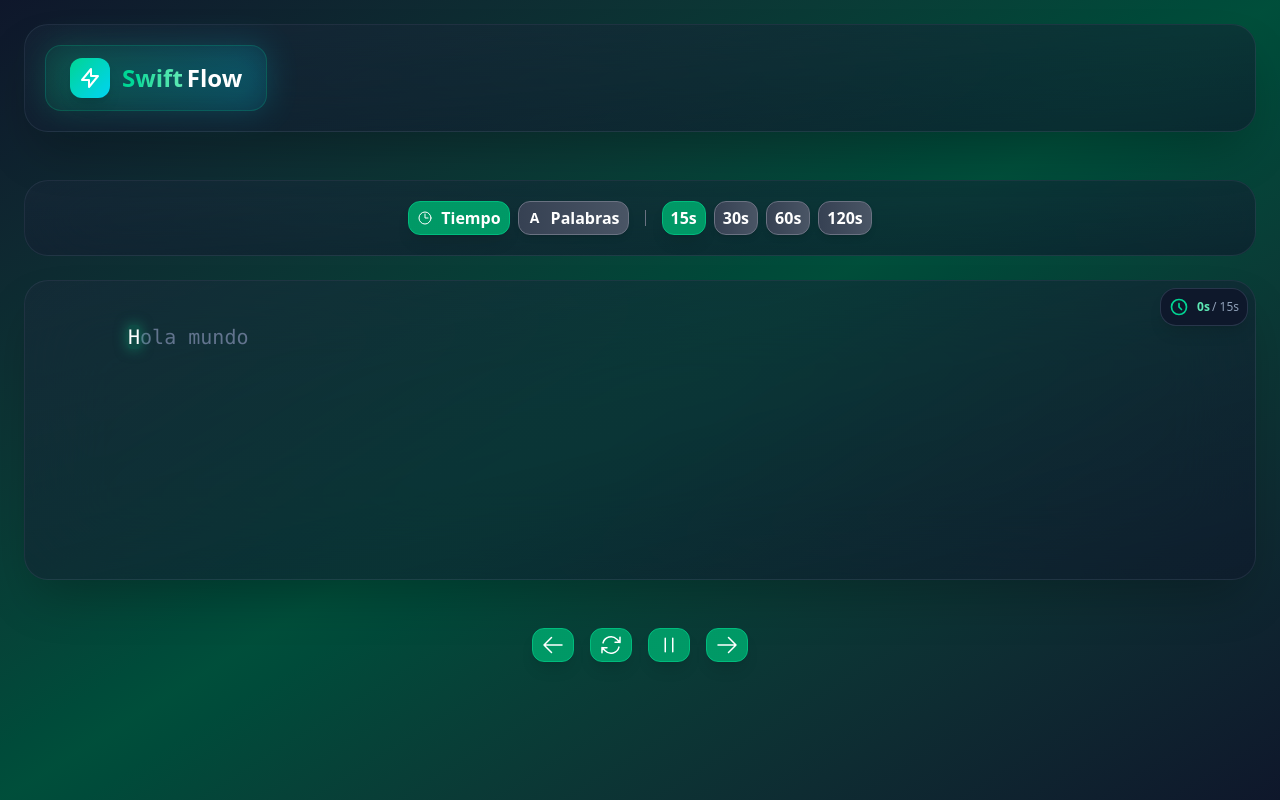
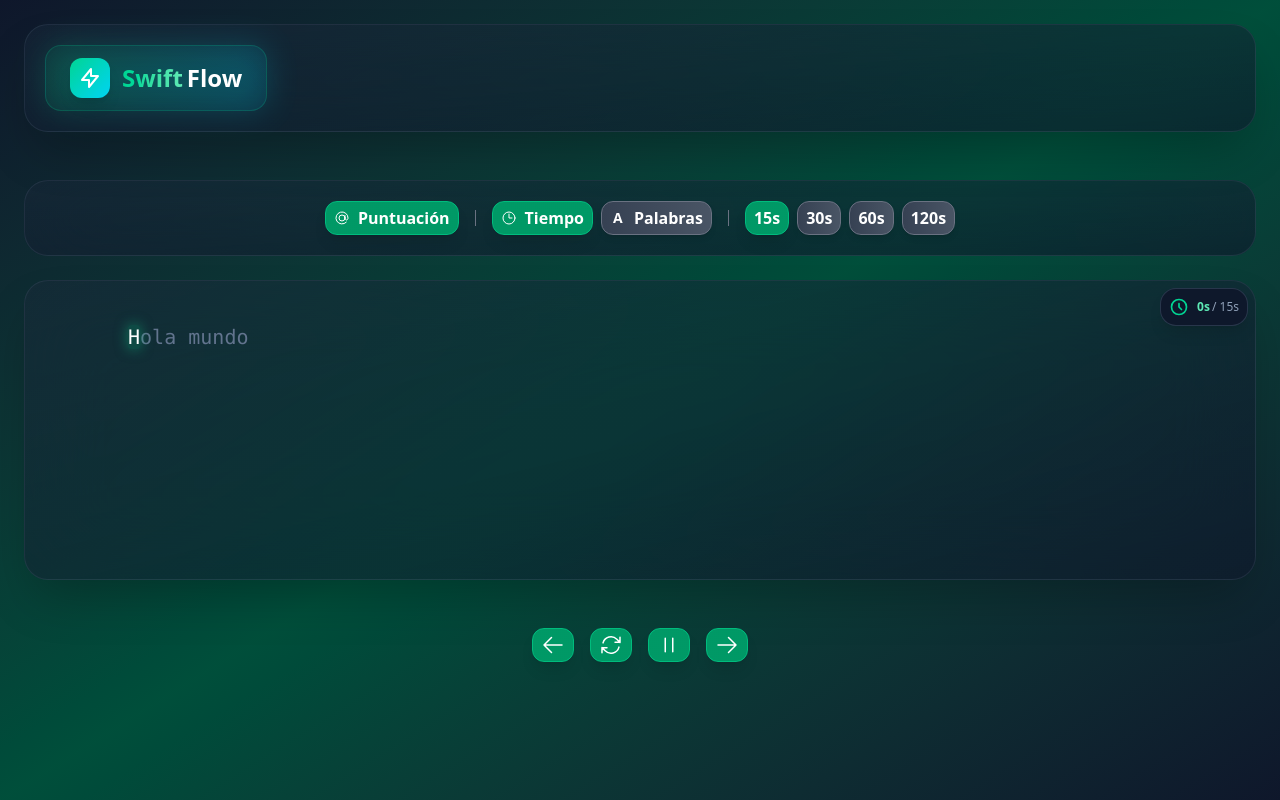
Before and after one commit to DjGarcia4/SwiftFlow, a Vue app: page / in a window 1280 px wide. Built offline with nearby package versions, Linux system fonts and the light colour scheme.

Commit message:
Add content type selection to ToolBar component; implement punctuation and number options with corresponding icon buttons. Enhance ParagraphToType component with completion message and global keydown listener for session restart. Update config store to manage content types and formatting logic.

```diff
--- a/src/components/ParagraphToType.vue
+++ b/src/components/ParagraphToType.vue
@@ -97,6 +97,31 @@
         </div>
       </Transition>
     </div>
+
+    <!-- Completion Message -->
+    <Transition
+      enter-active-class="transition-all duration-600 ease-out delay-400"
+      enter-from-class="opacity-0 scale-95 translate-y-4"
+      enter-to-class="opacity-100 scale-100 translate-y-0"
+      leave-active-class="transition-all duration-300 ease-in"
+      leave-from-class="opacity-100 scale-100 translate-y-0"
+      leave-to-class="opacity-0 scale-95 translate-y-4"
+    >
+      <div v-if="isCompleted" class="text-center mb-6">
+        <div
+          class="inline-flex items-center gap-3 bg-gradient-to-r from-emerald-500/20 to-teal-600/20 rounded-2xl px-6 py-4 backdrop-blur-xl border border-emerald-400/30 shadow-lg"
+        >
+          <div class="text-emerald-300 font-semibold">
+            Presiona
+            <kbd
+              class="px-2 py-1 bg-slate-700 text-emerald-300 rounded-md font-mono text-sm border border-slate-600 mx-1"
+              >ESPACIO</kbd
+            >
+            para empezar de nuevo
+          </div>
+        </div>
+      </div>
+    </Transition>
 
     <div class="relative">
       <!-- Counter positioned outside the scrolling container -->
@@ -345,18 +370,39 @@ const currentTextIndex = ref(0);
 const typingInput = ref(null);
 const typingContainer = ref(null);
 
-// Current reference text from the collection
+// Global keydown listener for space key when completed
+const handleGlobalKeydown = (event) => {
+  if (event.key === " " && isCompleted.value) {
+    event.preventDefault();
+    restart();
+  }
+};
+
+// Current reference text from the collection (raw text)
+const rawReferenceText = computed(() => {
+  return paragraphs[currentTextIndex.value];
+});
+
+// Use the formatted reference text from the store
 const referenceText = computed(() => {
-  return paragraphs[currentTextIndex.value];
+  return configStore.referenceText;
 });
 
 // Set the reference text in the store when it changes
 watch(
-  referenceText,
+  rawReferenceText,
   (newText) => {
     configStore.setReferenceText(newText);
   },
   { immediate: true }
+);
+
+// Watch for content type changes - the store handles the formatting
+watch(
+  () => configStore.selectedContentTypes,
+  () => {
+    // The store will handle re-formatting automatically
+  }
 );
 
 // Use computed properties from the store
@@ -404,8 +450,14 @@ watch(isCompleted, (completed) => {
     }
     configStore.clearInactivityTimer();
 
+    // Add global keydown listener for space key restart
+    document.addEventListener("keydown", handleGlobalKeydown);
+
     // Trigger confetti
     triggerConfetti();
+  } else {
+    // Remove global keydown listener when not completed
+    document.removeEventListener("keydown", handleGlobalKeydown);
   }
 });
 
@@ -481,6 +533,13 @@ const handleTyping = () => {
 };
 
 const handleKeydown = (event) => {
+  // Handle space key when session is completed to restart
+  if (event.key === " " && isCompleted.value) {
+    event.preventDefault();
+    restart();
+    return;
+  }
+
   if (event.key === "Backspace" && configStore.userInput.length === 0) {
     event.preventDefault();
   }
@@ -599,6 +658,9 @@ onUnmounted(() => {
     configStore.timer = null;
   }
   configStore.clearInactivityTimer();
+
+  // Remove global keydown listener
+  document.removeEventListener("keydown", handleGlobalKeydown);
 });
 </script>
 
--- a/src/components/common/IconButton.vue
+++ b/src/components/common/IconButton.vue
@@ -77,6 +77,8 @@ import {
   ClockIcon,
   ArrowRightIcon,
   ArrowLeftIcon,
+  AtSymbolIcon,
+  HashtagIcon,
 } from "@heroicons/vue/24/outline";
 
 // Props
@@ -108,6 +110,8 @@ const props = defineProps({
         "back",
         "next",
         "letter",
+        "punctuation",
+        "number",
       ].includes(value),
   },
   variant: {
@@ -158,6 +162,8 @@ const iconMap = {
   clock: ClockIcon,
   back: ArrowLeftIcon,
   next: ArrowRightIcon,
+  punctuation: AtSymbolIcon,
+  number: HashtagIcon,
 };
 
 // Computed icon component
--- a/src/components/common/ToolBar.vue
+++ b/src/components/common/ToolBar.vue
@@ -4,6 +4,27 @@
   >
     <!-- Mobile Layout (stacked) -->
     <div class="flex flex-col gap-3 sm:hidden">
+      <!-- Content type selection -->
+      <div class="flex items-center justify-center gap-2">
+        <IconButton
+          v-for="contentType in configStore.contentTypes"
+          :value="contentType"
+          :key="contentType"
+          :icon="contentType === 'punctuation' ? 'punctuation' : 'number'"
+          :variant="
+            configStore.selectedContentTypes === contentType
+              ? 'primary'
+              : 'secondary'
+          "
+          size="sm"
+          :text="`${contentType == 'punctuation' ? 'Puntuación' : 'Números'}`"
+          @click="configStore.handleContentTypes(contentType)"
+        />
+      </div>
+
+      <!-- Divisor -->
+      <div class="h-px w-full bg-gray-500"></div>
+
       <!-- Type selection -->
       <div class="flex items-center justify-center gap-2">
         <IconButton
@@ -50,6 +71,24 @@
 
     <!-- Desktop Layout (horizontal) -->
     <div class="hidden sm:flex items-center justify-center gap-2 lg:gap-4">
+      <!-- Type content -->
+      <div class="flex items-center gap-2">
+        <IconButton
+          v-for="type in configStore.contentTypes"
+          :value="type"
+          :key="type"
+          :icon="type === 'punctuation' ? 'punctuation' : 'number'"
+          :variant="
+            configStore.selectedContentTypes === type ? 'primary' : 'secondary'
+          "
+          size="sm"
+          :text="`${type == 'punctuation' ? 'Puntuación' : 'Números'}`"
+          @click="configStore.handleContentTypes(type)"
+        />
+      </div>
+
+      <!-- Divisor -->
+      <div class="h-4 w-px bg-gray-500"></div>
       <!-- Type selection -->
       <div class="flex items-center gap-2">
         <IconButton
--- a/src/stores/config.js
+++ b/src/stores/config.js
@@ -6,8 +6,10 @@ export const useConfigStore = defineStore("config", () => {
   const type = ref("time");
   const selectedTime = ref(15);
   const selectedWords = ref(100);
+  const selectedContentTypes = ref("punctuation");
 
   const types = ref(["time", "words"]);
+  const contentTypes = ref(["punctuation"]);
   const times = ref([15, 30, 60, 120]);
   const words = ref([10, 25, 50, 100]);
 
@@ -19,6 +21,7 @@ export const useConfigStore = defineStore("config", () => {
   const isPaused = ref(false);
   const inactivityTimer = ref(null);
   const referenceText = ref("");
+  const originalReferenceText = ref(""); // Keep track of original text
   const INACTIVITY_TIMEOUT = 3000; // 3 seconds of inactivity
 
   // Configuration handlers
@@ -34,6 +37,25 @@ export const useConfigStore = defineStore("config", () => {
 
   const handleWords = (newWords) => {
     selectedWords.value = newWords;
+    resetTypingSession();
+  };
+
+  const handleContentTypes = (selectedContentType) => {
+    if (selectedContentType === selectedContentTypes.value) {
+      selectedContentTypes.value = null;
+    } else {
+      selectedContentTypes.value = selectedContentType;
+    }
+
+    // Re-format the text based on the new selection
+    if (originalReferenceText.value) {
+      if (selectedContentTypes.value === "punctuation") {
+        referenceText.value = originalReferenceText.value; // Show original when selected
+      } else {
+        referenceText.value = formatReferenceText(originalReferenceText.value); // Format when deselected
+      }
+    }
+
     resetTypingSession();
   };
 
@@ -265,25 +287,52 @@ export const useConfigStore = defineStore("config", () => {
   };
 
   const setReferenceText = (text) => {
-    referenceText.value = text;
+    // Always store the original text
+    originalReferenceText.value = text;
+
+    // Apply formatting if punctuation mode is NOT selected (deselected)
+    if (selectedContentTypes.value === "punctuation") {
+      referenceText.value = text; // Show original when selected
+    } else {
+      referenceText.value = formatReferenceText(text); // Format when deselected
+    }
     resetTypingSession();
   };
 
   // Callback for completion (to be set by component)
   const onComplete = ref(null);
 
+  const formatReferenceText = (text) => {
+    let formattedText = text.toLowerCase();
+
+    formattedText = formattedText.normalize("NFD");
+
+    formattedText = formattedText.replace(/[\u0300-\u036f]/g, "");
+
+    formattedText = formattedText.replace(
+      /[\.,?!;:\-—"“”‘’'()\[\]{}/&\*@#\$%\^+=_~`<>]/g,
+      ""
+    );
+
+    formattedText = formattedText.trim();
+
+    return formattedText;
+  };
+
   return {
     // Configuration
     type,
     selectedTime,
     selectedWords,
+    selectedContentTypes,
+    contentTypes,
     times,
     words,
     types,
     handleType,
     handleTime,
     handleWords,
-
+    handleContentTypes,
     // Typing state
     userInput,
     startTime,
@@ -292,6 +341,7 @@ export const useConfigStore = defineStore("config", () => {
     isPaused,
     inactivityTimer,
     referenceText,
+    originalReferenceText,
 
     // Computed properties
     wpm,
@@ -311,6 +361,7 @@ export const useConfigStore = defineStore("config", () => {
     play,
     resetTypingSession,
     setReferenceText,
+    formatReferenceText,
     clearInactivityTimer,
     resetInactivityTimer,
     onComplete,
```
